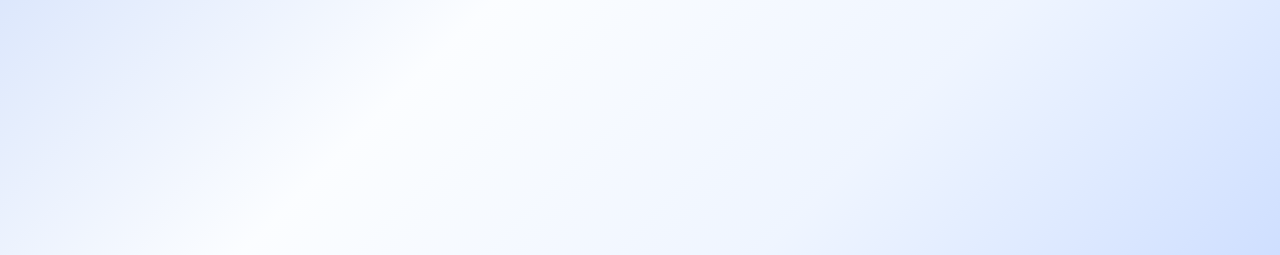
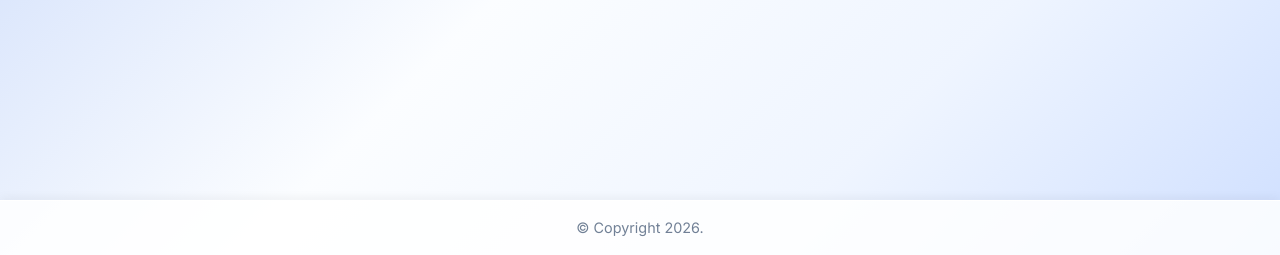
Before and after one commit to Sasha-Yagupov2010/my_syte, a Django app: page / in a window 1280 px wide. Shown: the part 545-800 px from the top of the page. Run offline with Django 5.2, Linux system fonts and the light colour scheme.

Commit message:
update cc

```diff
--- a/static/css/styles.css
+++ b/static/css/styles.css
@@ -391,3 +391,20 @@ p {
     padding: 1.5rem;
   }
 }
+
+
+#footer {
+  padding: 1rem;
+  background: var(--nav-bg);
+  border-top: var(--nav-border);
+  text-align: center;
+  font-size: 0.9rem;
+  color: var(--text-secondary);
+  box-shadow: 0 -2px 10px rgba(0, 0, 0, 0.05);
+
+  position: fixed;
+  bottom: 0;
+  width: 100%;
+  padding: 1rem;
+
+}
--- a/tasktrack/templates/base.html
+++ b/tasktrack/templates/base.html
@@ -15,6 +15,7 @@
 
         {% endblock %}
     </main>
+    {% include 'footer.html' %}
 
 </body>
 </html>
--- /dev/null
+++ b/tasktrack/templates/footer.html
@@ -0,0 +1,5 @@
+<div id="footer">
+    {% block footer %}
+        &copy; Copyright 2026.
+    {% endblock %}
+</div>
```
